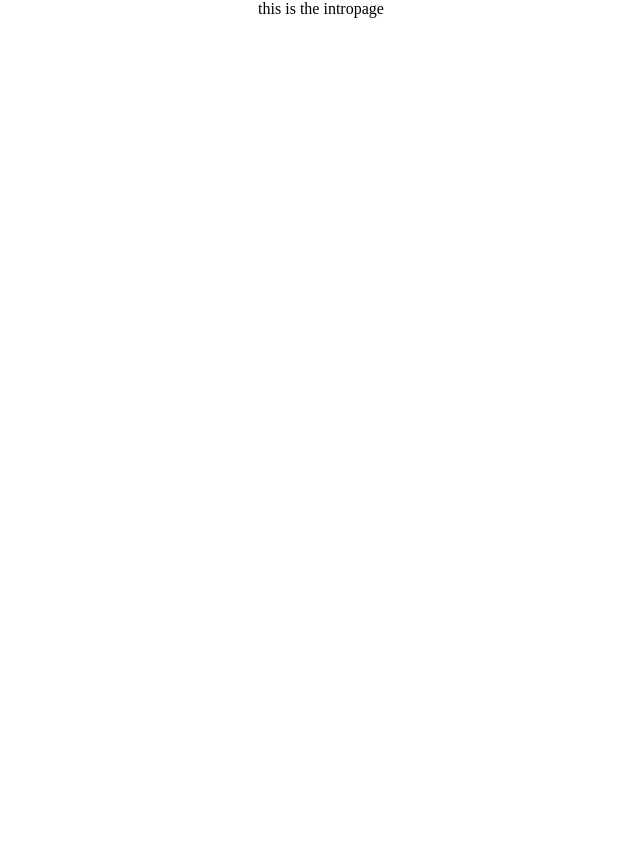
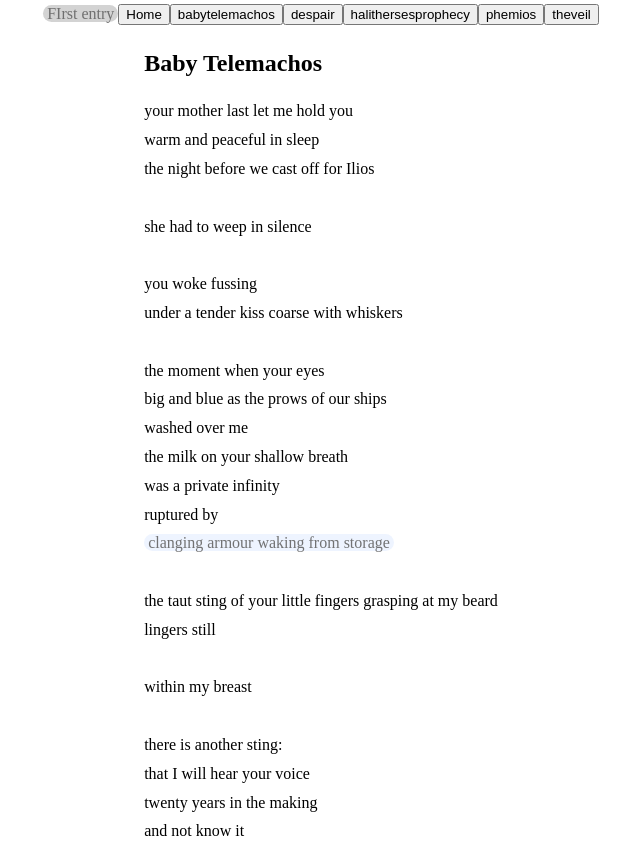
Before and after one commit to stellarshakes/odysseyprosthesy, a React (Create React App) app: page /#/babytelemachos in a window 1280 px wide. Before the commit this address led to /#/. Shown: the whole page, without its empty margins (319-959 px from the left). Before the commit the page ends 800 px from the top, so only its background shows below. Built offline with nearby package versions, Linux system fonts and the light colour scheme; a web font is replaced by a local one.

Commit message:
added nav bar for easy navigation

```diff
--- a/src/App.css
+++ b/src/App.css
@@ -1,12 +1,27 @@
 @import url("https://fonts.googleapis.com/css?family=Mansalva&display=swap");
 
 .App {
+    display: flex;
+    flex-direction: column;
+    justify-content: center;
+    align-items: center;
     text-align: left;
     font-family: 'Goudy Old Style', cursive;
-    display: flex;
-    flex-direction: column;
-    align-items: center;
-  /*line-height: 180%;*/
+    line-height: 180%;
+}
+
+.text-button {
+    border: none;
+    padding: 3px 0;
+    background-color: inherit;
+    font-family: inherit;
+    font-size: inherit;
+    cursor: pointer;
+    display: inline-block;
+}
+
+.text-button:hover {
+    background: #eee;
 }
 
 div.p {
@@ -15,47 +30,42 @@ div.p {
 
 }
 
-.poem2{
+.poem2 {
     font-family: -apple-system, BlinkMacSystemFont, "Segoe UI", "Roboto", "Oxygen", "Ubuntu", "Cantarell", "Fira Sans", "Droid Sans", "Helvetica Neue", sans-serif;
 }
 
-.cycleSpan{
+.cycleSpan {
     background-color: lightgrey;
     border-radius: 10px;
     padding-left: 4px;
     padding-right: 4px;
-  color: rgba(100,100,100,0.9);
+    color: rgba(100, 100, 100, 0.9);
 }
 
-.cycleSpan:hover{
+.cycleSpan:hover {
     background-color: grey;
     color: white;
 }
 
-.setPenelope .cycleSpan{
+.setPenelope .cycleSpan {
     background-color: white;
     text-decoration: underline;
-	text-decoration-color: rgba(235,0,42,0.6);
+    text-decoration-color: rgba(235, 0, 42, 0.6);
 }
 
-.setPenelope .cycleSpan:hover{
-	background-color: rgba(235,0,42,0.6);
-	background-color: rgba(255,220,225,0.3);
+.setPenelope .cycleSpan:hover {
+    background-color: rgba(255, 220, 225, 0.3);
     color: black;
     text-decoration: none;
 }
 
-.setOdysseus {
-    background-color: blue;
+.setOdysseus .cycleSpan {
+    background-color: rgba(170, 200, 255, 0.2);
+    color: rgba(100, 100, 100, 0.9);
 }
 
-.setOdysseus .cycleSpan{
-	background-color: rgba(170,200,255,0.2);
-	color: rgba(100,100,100,0.9);
-}
-
-.setOdysseus .cycleSpan:hover{
-	background-color: rgba(0,130,250,0.6);
+.setOdysseus .cycleSpan:hover {
+    background-color: rgba(0, 130, 250, 0.6);
     color: white;
 }
 
@@ -67,7 +77,7 @@ div.p {
     background-color: antiquewhite;
 }
 
-.poem1 .cycleSpan{
+.poem1 .cycleSpan {
     background-color: blue;
 }
 
--- a/src/App.js
+++ b/src/App.js
@@ -1,30 +1,41 @@
 import React from 'react';
 import './App.css';
-import Poem1 from './poemfiles/poem1';
-import Poem2 from './poemfiles/poem2';
-import Poem3 from './poemfiles/poem3';
-import IntroPage from "./introPage";
+import TheVeil from './poemfiles/theveil';
+import Phemios from './poemfiles/phemios';
+import Despair from './poemfiles/despair';
+import HalithersesProphecy from './poemfiles/halithersesprophecy';
+import IntroPage from "./components/introPage";
 import {Switch, Route} from 'react-router-dom'
-
+import BabyTelemachos from "./poemfiles/babytelemachos";
+import NavBar from "./components/NavBar";
 
 function App() {
     return (
         <div className="App">
+            <NavBar/>
+            <div>
                 <Switch>
-                <Route path={'/poem2'}>
-                    <Poem2/>
+                    <Route path={'/theveil'}>
+                        <TheVeil/>
                     </Route>
-                <Route path={'/poem3'}>
-                    <Poem3/>
+                    <Route path={'/phemios'}>
+                        <Phemios/>
                     </Route>
-                <Route path={'/poem1'}>
-                    <Poem1/>
+                    <Route path={'/despair'}>
+                        <Despair/>
+                    </Route>
+                    <Route path={'/halithersesprophecy'}>
+                        <HalithersesProphecy/>
+                    </Route>
+                    <Route path={'/babytelemachos'}>
+                        <BabyTelemachos/>
                     </Route>
                     <Route path={'/'}>
                         <IntroPage/>
                     </Route>
                 </Switch>
             </div>
+        </div>
     );
 }
 
--- /dev/null
+++ b/src/components/NavBar.js
@@ -0,0 +1,53 @@
+import React from 'react'
+import {Link} from "react-router-dom";
+import StopCycleSpan from "./StopCycleSpan";
+
+function NavBar(){
+    const navStyle = {
+        flexDirection: "row",
+        justifyContent: "flex-start",
+        alignItems: "center"
+    };
+
+    return (
+        <nav style={navStyle}>
+            <StopCycleSpan entries={[
+                "FIrst entry",
+                "more entries",
+                "final stopping entry"
+            ]} className={"cycleSpan"}/>
+            <Link to={"/"}>
+                <button>
+                    Home
+                </button>
+            </Link>
+            <Link to={"/babytelemachos"}>
+                <button>
+                    babytelemachos
+                </button>
+            </Link>
+            <Link to={"/despair"}>
+                <button>
+                    despair
+                </button>
+            </Link>
+            <Link to={"/halithersesprophecy"}>
+                <button>
+                    halithersesprophecy
+                </button>
+            </Link>
+            <Link to={"/phemios"}>
+                <button>
+                    phemios
+                </button>
+            </Link>
+            <Link to={"/theveil"}>
+                <button>
+                    theveil
+                </button>
+            </Link>
+        </nav>
+    )
+}
+
+export default NavBar
--- /dev/null
+++ b/src/components/StopCycleSpan.js
@@ -0,0 +1,20 @@
+import React, {useState, useEffect} from 'react'
+
+function StopCycleSpan(props) {
+    let [count, setCount] = useState(0);
+    let [max, setMax] = useState(0);
+
+    let handleClick = () => {
+        (count >= max) ? setCount(max) : setCount(count+1)
+    };
+
+    useEffect(() => {
+        setMax(props.entries.length-1)
+    },[props.entries]);
+
+    return (
+        <span className={props.className} onClick={handleClick}>{props.entries[count]}</span>
+    )
+}
+
+export default StopCycleSpan
--- /dev/null
+++ b/src/components/TextLink.js
@@ -0,0 +1,14 @@
+import React from 'react'
+import {Link} from "react-router-dom";
+
+function TextLink(props){
+    return(
+        <Link to={props.link}>
+            <button className={props.class}>
+                if he ever was
+            </button>
+        </Link>
+    )
+}
+
+export default TextLink
--- /dev/null
+++ b/src/poemfiles/babytelemachos.js
@@ -0,0 +1,41 @@
+import React from 'react'
+import CycleSpan from "../components/CycleSpan";
+
+function BabyTelemachos() {
+    return (
+        <div className="babytelemachos setOdysseus">
+            <h2>Baby Telemachos</h2>
+            your mother last let me hold you<br/>
+            warm and peaceful in sleep<br/>
+            the night before we cast off for Ilios<br/>
+            <br/>
+            she had to weep in silence<br/>
+            <br/>
+            you woke fussing<br/>
+            under a tender kiss coarse with whiskers<br/>
+            <br/>
+            the moment when your eyes<br/>
+            big and blue as the prows of our ships<br/>
+            washed over me<br/>
+            the milk on your shallow breath<br/>
+            was a private infinity<br/>
+            ruptured by<br/>
+            <CycleSpan entries={[
+                "clanging armour waking from storage",
+                "a new kind of grief, some god's doing",
+                "second thoughts?"]}/><br/>
+            <br/>
+            the taut sting of your little fingers grasping at my beard<br/>
+            lingers still<br/>
+            <br/>
+            within my breast<br/>
+            <br/>
+            there is another sting:<br/>
+            that I will hear your voice<br/>
+            twenty years in the making<br/>
+            and not know it
+        </div>
+    )
+}
+
+export default BabyTelemachos
--- /dev/null
+++ b/src/poemfiles/despair.js
@@ -0,0 +1,39 @@
+import React from 'react'
+import TextLink from "../components/TextLink";
+
+function Despair() {
+    return (
+        <div className='despair setPenelope'>
+            <h2>Despair</h2>
+            My noble father<br/>
+            <TextLink link={'/babytelemachos'} class={"text-button"}/><br/>
+            lies somewhere in the sea, lies somewhere dead<br/>
+            and in his place are suitors<br/>
+            rich fine young men who said<br/>
+            <br/>
+            they'd kill me<br/>
+            <br/>
+            I have to throw them out<br/>
+            I'll raise my voice and prove myself<br/>
+            I'll curse and I will shout<br/>
+            <br/>
+            and I will cry in the assembly<br/>
+            I'll blacken all their names<br/>
+            <br/>
+            Even in my own home if I must<br/>
+            and I must<br/>
+            I will assert my place<br/>
+            I will be firmer with our slaves<br/>
+            <br/>
+            Or I will tell my mother<br/>
+            to be shut up <br/>
+            in her room alone<br/>
+            I will be a man and rule my house<br/>
+            and protect her<br/>
+            <br/>
+            I really need him home
+        </div>
+    )
+}
+
+export default Despair
--- /dev/null
+++ b/src/poemfiles/halithersesprophecy.js
@@ -0,0 +1,40 @@
+import React from 'react'
+
+function HalithersesProphecy() {
+    return (
+        <div className='halithersesprophecy setPenelope'>
+            <h2>Halitherses' Prophecy</h2>
+                Twenty years ago<br/>
+                a little bird visited<br/>
+                twittering<br/>
+                <br/>
+                It told me<br/>
+                that all his men will be killed<br/>
+                that he will return in the twentieth year<br/>
+                that he will be unrecognisable<br/>
+                <br/>
+                I told him<br/>
+                and he thought<br/>
+                and he thanked me<br/>
+                and he thought<br/>
+                <br/>
+                He told his men<br/>
+                but they laughed<br/>
+                but they sailed to war<br/>
+                but they sailed to war all the same<br/>
+                <br/>
+                The men have long since stopped laughing<br/>
+                <blockquote>sailing now only through Poseidon's black sands</blockquote>
+                He continues to think<br/>
+                <blockquote>cunning, machinating his way ever homewards</blockquote>
+                I pass my time in the yard and at the shore<br/>
+                <blockquote>waste my breath in the assembled council</blockquote>
+                <br/>
+                Today<br/>
+                two little birds visited<br/>
+                screaming bloody vindications
+        </div>
+    )
+}
+
+export default HalithersesProphecy
--- a/src/poemfiles/phemios.js
+++ b/src/poemfiles/phemios.js
@@ -1,18 +1,18 @@
 import React from 'react'
-import CycleSpan from "../CycleSpan";
+import CycleSpan from "../components/CycleSpan";
 
 
 function Phemios() {
     return (
         <div className='phemios setPenelope'>
             <h2>Penelope Listens to Phemios</h2>
-            <p>
             He will not stop<br/>
             <br/>
             He will wring false memories out of me<br/>
             of the war<br/>
             reciting all these songs<br/>
-                <CycleSpan entries={['of coarse hair plumes',
+            <CycleSpan entries={[
+                'of coarse hair plumes',
                 'of piercing bronze',
                 'of acrid bones']}/><br/>
             all the same<br/>
@@ -25,7 +25,10 @@ function Phemios() {
             it happens anyway<br/>
             <br/>
             Only dandelion roots can move them now<br/>
-                but he <CycleSpan entries={['gilds them', 'spreads them', 'cakes them']}/> with epic anyway<br/>
+            but he <CycleSpan entries={[
+            'gilds them',
+            'spreads them',
+            'cakes them']}/> with epic anyway<br/>
             <br/>
             After twenty years of such lullabies<br/>
             I know<br/>
@@ -36,7 +39,6 @@ function Phemios() {
             with last night and its dreams<br/>
             <br/>
             but I will not find it here<br/>
-            </p>
         </div>
     )
 }
--- a/src/poemfiles/theveil.js
+++ b/src/poemfiles/theveil.js
@@ -1,12 +1,11 @@
 import React from 'react'
-import CycleSpan from "../CycleSpan";
+import CycleSpan from "../components/CycleSpan";
 import {Link} from 'react-router-dom'
 
 function TheVeil() {
     return (
         <div className='theveil setOdysseus'>
             <h2>The Veil</h2>
-            <p>
             Father, Odysseus lies<br/>
             concealed at the end of the world<br/>
             <br/>
@@ -18,28 +17,21 @@ function TheVeil() {
             Ogygia<br/>
             the Veil clings to him
             <blockquote>
-                    the <CycleSpan
-                    entries={[
+                the <CycleSpan entries={[
                 "various-minded",
                 "resourceful",
                 "complicated",
                 "ingenious",
-                        "polytropic"
-                    ]}
-                />
-                    peripatetic<br/>
-                    <CycleSpan
-                        entries={[
+                "polytropic"]}/> peripatetic<br/> <CycleSpan entries={[
                 "two decades in tears",
                 "two decades in solitude",
-                            "facing five more decades of the last two decades"
-                        ]}/>
-                </blockquote>
+                "facing five more decades of the last two decades"]}/></blockquote>
             like night clings to shadows<br/>
             <br/>
             Father, extinguish the darkness<br/>
             send him uncovered to<br/>
-                <CycleSpan entries={["Penelope, who kneels before blind gods",
+            <CycleSpan entries={[
+                "Penelope, who kneels before blind gods",
                 "Telemachos, whose father is absence",
                 "Argos, who lives with wretched resolution"]}/><br/>
             <br/>
@@ -51,7 +43,6 @@ function TheVeil() {
             <Link to={"/phemios"}>
                 →
             </Link>
-            </p>
         </div>
     )
 }
```
Also changed, not shown: src/components/CycleSpan.js (renamed from src/CycleSpan.js), src/components/introPage.js (renamed from src/introPage.js). Lines whose indentation alone changed are shown as unchanged.
